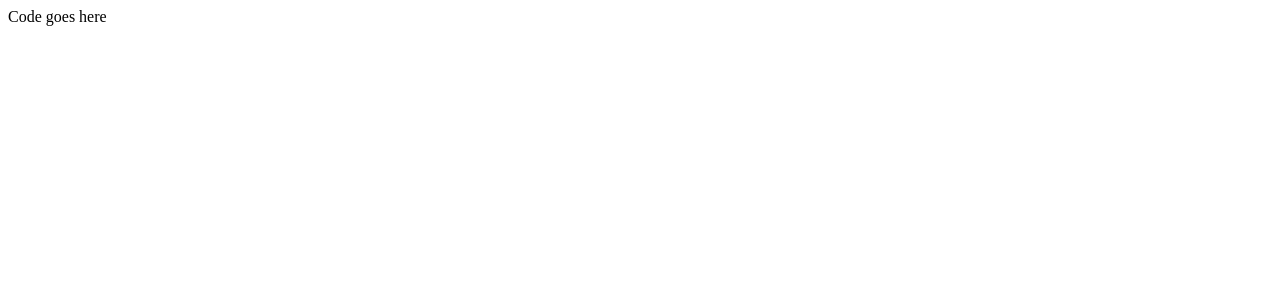
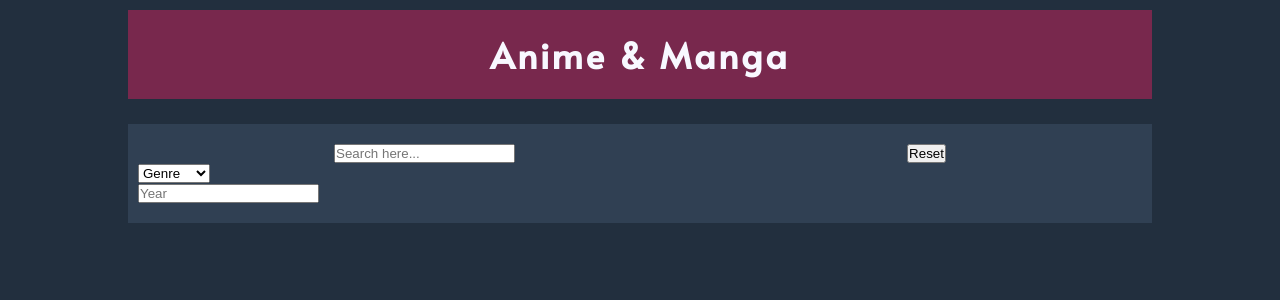
Before and after one commit to Clem-Fauchet/Fail-Anime-Database, a React (Create React App) app: page / in a window 1280 px wide. Shown: the top 300 px of the page. Built offline with nearby package versions, Linux system fonts and the light colour scheme.

Commit message:
Preparing & styling first components

```diff
--- a/public/index.html
+++ b/public/index.html
@@ -10,7 +10,7 @@
       content="Web site created using create-react-app"
     />
 
-    <title>React Movie App</title>
+    <title>Anime Database</title>
   </head>
   <body>
     <noscript>You need to enable JavaScript to run this app.</noscript>
--- a/src/App.js
+++ b/src/App.js
@@ -1,9 +1,21 @@
 import React from 'react'
 
 import './App.scss'
+import Search from './components/Search'
 
 function App() {
-  return <div className='App'>Code goes here</div>
+  return (
+    <div className='App'>
+      <div className='container'>
+        <header>
+          <h1>Anime & Manga</h1>
+        </header>
+        <main>
+          <Search />
+        </main>
+      </div>
+    </div>
+  )
 }
 
 export default App
--- a/src/App.scss
+++ b/src/App.scss
@@ -0,0 +1,40 @@
+@import url('https://fonts.googleapis.com/css?family=Alata|Public+Sans:400,700&display=swap');
+
+$font-title: 'Alata', sans-serif;
+$font: 'Public Sans', sans-serif;
+
+* {
+  margin: 0;
+  padding: 0;
+  box-sizing: border-box;
+}
+
+.container {
+  background-color: #222f3e;
+  display: flex;
+  flex-direction: column;
+  align-items: center;
+  min-height: 100vh;
+  margin: auto;
+
+  header {
+    width: 80vw;
+    padding: 20px 10px;
+    text-align: center;
+    background-color: #e91e636e;
+    margin-top: 10px;
+    color: ghostwhite;
+
+    h1 {
+      font-family: $font-title;
+      font-size: 2.2em;
+      letter-spacing: 3px;
+    }
+  }
+
+  main {
+    min-height: 100vh;
+    width: 80vw;
+    font-family: $font;
+  }
+}
--- /dev/null
+++ b/src/components/Filters.js
@@ -0,0 +1,21 @@
+import React from 'react'
+
+function Filters() {
+  return (
+    <div className='filters-container'>
+      <select name='Genre' id='genre' className='filter-genre'>
+        <option selected value='genre'>
+          Genre
+        </option>
+        <option value='comedy'>Comedy</option>
+        <option value='action'>Action</option>
+        <option value='drama'>Drama</option>
+      </select>
+      <div className='year-container'>
+        <input type='text' placeholder='Year' />
+      </div>
+    </div>
+  )
+}
+
+export default Filters
--- /dev/null
+++ b/src/components/Search.js
@@ -0,0 +1,18 @@
+import React from 'react'
+import Filters from './Filters'
+
+import './search.scss'
+
+function Search() {
+  return (
+    <div className='search-container'>
+      <div className='search-bar'>
+        <input className='text-bar' type='text' placeholder='Search here...' />
+        <button className='btn btn-reset'>Reset</button>
+      </div>
+      <Filters />
+    </div>
+  )
+}
+
+export default Search
--- /dev/null
+++ b/src/components/search.scss
@@ -0,0 +1,13 @@
+@import '../App.scss';
+
+.search-container {
+  width: 100%;
+  background-color: #304053;
+  padding: 20px 10px;
+  margin-top: 25px;
+
+  .search-bar {
+    display: flex;
+    justify-content: space-around;
+  }
+}
```
